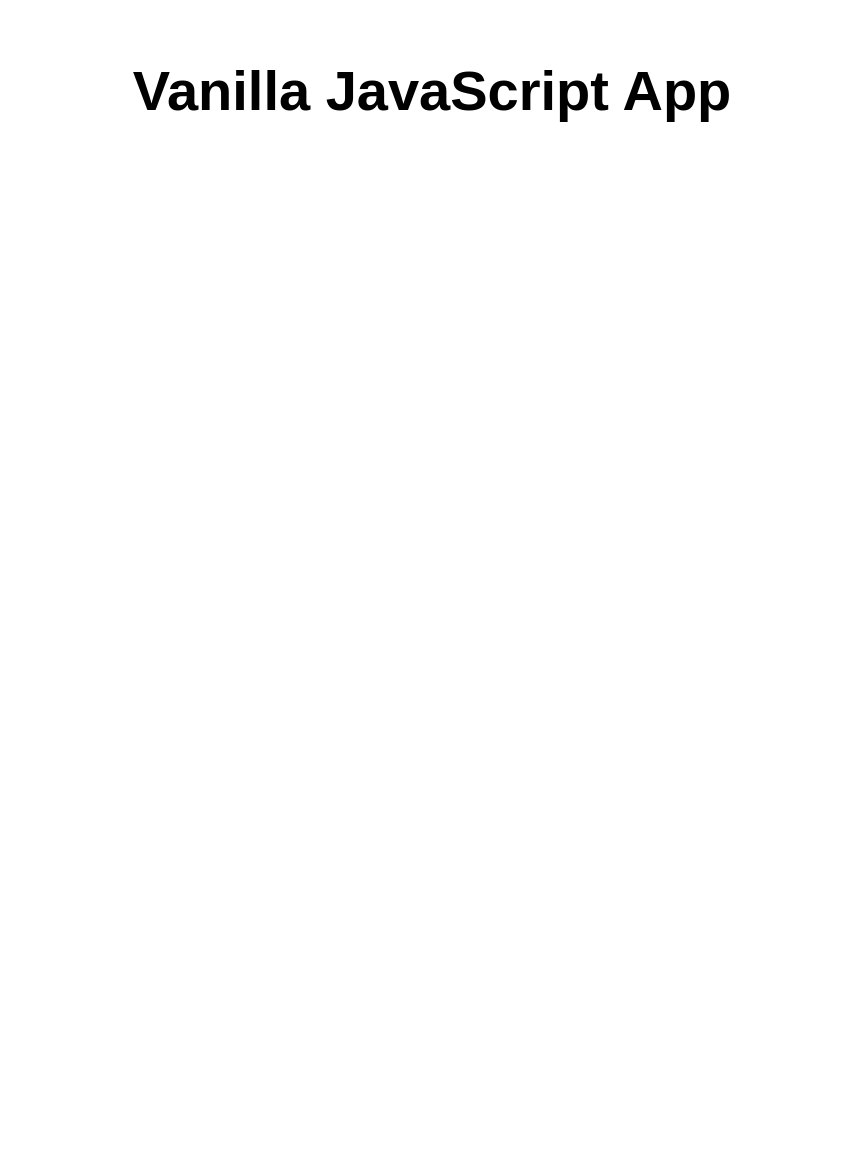
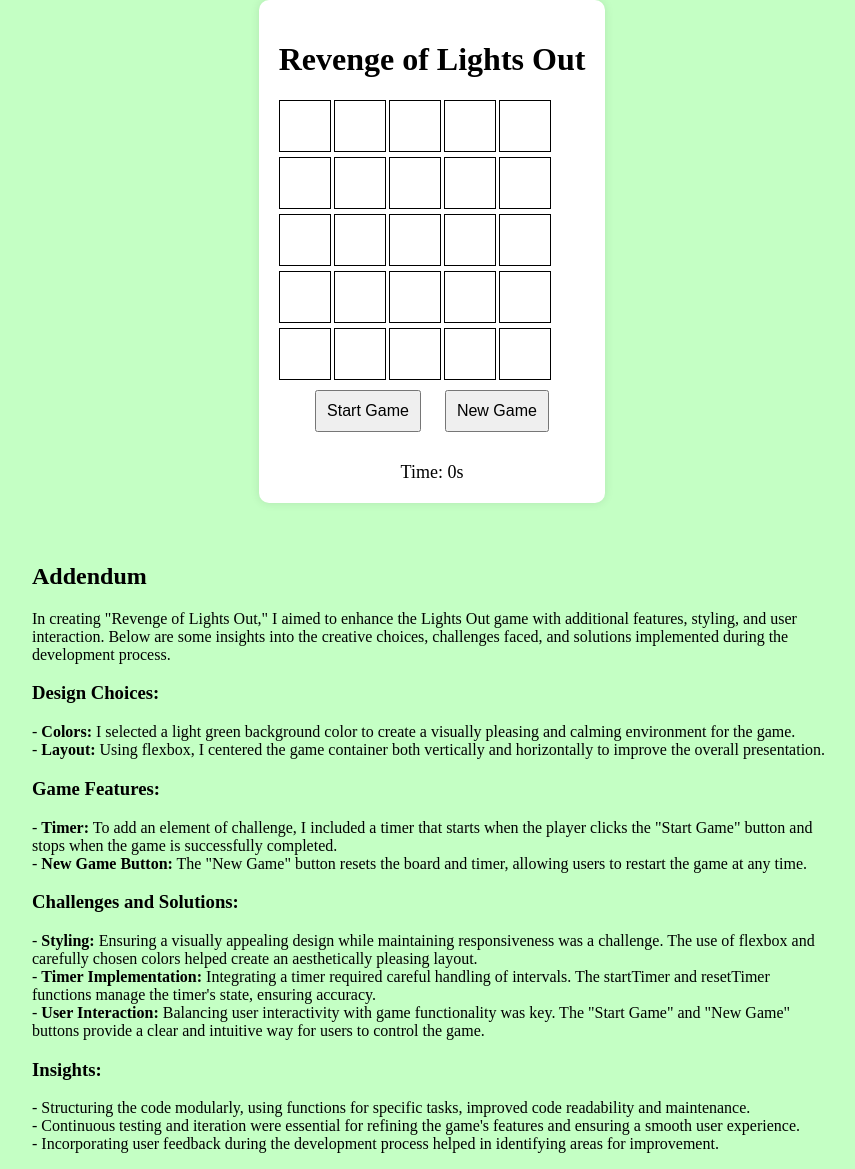
Before and after one commit to BSachin005/FinalProject, a website: page src/index.html in a window 1280 px wide. Shown: the whole page, without its empty margins (208-1063 px from the left). Before the commit the page ends 800 px from the top, so only its background shows below. Drawn offline with Linux system fonts and the light colour scheme.

Commit message:
Add files via upload

```diff
--- a/src/index.html
+++ b/src/index.html
@@ -1,17 +1,52 @@
 <!DOCTYPE html>
 <html lang="en">
+<head>
+    <meta charset="UTF-8">
+    <meta name="viewport" content="width=device-width, initial-scale=1.0">
+    <link rel="stylesheet" href="styles.css">
+    <title>Revenge of Lights Out</title>
+</head>
+<body>
+    <div id="container" class="container">
+        <h1>Revenge of Lights Out</h1>
+        <div id="board" class="board"></div>
+        <button id="startBtn">Start Game</button>
+        <button id="newGameBtn">New Game</button>
+        <div id="timer">Time: 0s</div>
+    </div>
+    <script src="script.js"></script>
 
-<head>
-  <meta charset="UTF-8">
-  <meta name="viewport" content="width=device-width, initial-scale=1.0">
-  <link rel="stylesheet" href="styles.css">
-  <title>Vanilla JavaScript App</title>
-</head>
+    <div id="addendum" class="addendum">
+        <h2>Addendum</h2>
+        <p>
+            In creating "Revenge of Lights Out," I aimed to enhance the Lights Out game with additional features, styling, and user interaction. Below are some insights into the creative choices, challenges faced, and solutions implemented during the development process.
+        </p>
 
-<body>
-  <main>
-    <h1>Vanilla JavaScript App</h1>
-  </main>
+        <h3>Design Choices:</h3>
+        <p>
+            - <strong>Colors:</strong> I selected a light green background color to create a visually pleasing and calming environment for the game.<br>
+            - <strong>Layout:</strong> Using flexbox, I centered the game container both vertically and horizontally to improve the overall presentation.
+        </p>
+
+        <h3>Game Features:</h3>
+        <p>
+            - <strong>Timer:</strong> To add an element of challenge, I included a timer that starts when the player clicks the "Start Game" button and stops when the game is successfully completed.<br>
+            - <strong>New Game Button:</strong> The "New Game" button resets the board and timer, allowing users to restart the game at any time.
+        </p>
+
+        <h3>Challenges and Solutions:</h3>
+        <p>
+            - <strong>Styling:</strong> Ensuring a visually appealing design while maintaining responsiveness was a challenge. The use of flexbox and carefully chosen colors helped create an aesthetically pleasing layout.<br>
+            - <strong>Timer Implementation:</strong> Integrating a timer required careful handling of intervals. The startTimer and resetTimer functions manage the timer's state, ensuring accuracy.<br>
+            - <strong>User Interaction:</strong> Balancing user interactivity with game functionality was key. The "Start Game" and "New Game" buttons provide a clear and intuitive way for users to control the game.
+        </p>
+
+        <h3>Insights:</h3>
+        <p>
+            - Structuring the code modularly, using functions for specific tasks, improved code readability and maintenance.<br>
+            - Continuous testing and iteration were essential for refining the game's features and ensuring a smooth user experience.<br>
+            - Incorporating user feedback during the development process helped in identifying areas for improvement.
+        </p>
+    </div>
 </body>
-
 </html>
--- /dev/null
+++ b/src/script.js
@@ -0,0 +1,109 @@
+document.addEventListener('DOMContentLoaded', () => {
+    const board = document.getElementById('board');
+    const startBtn = document.getElementById('startBtn');
+    const newGameBtn = document.getElementById('newGameBtn');
+    const timer = document.getElementById('timer');
+    const container = document.getElementById('container');
+    const gridSize = 5;
+    let intervalId;
+    let seconds = 0;
+
+    // Create the initial board
+    createBoard();
+
+    // Function to create the initial board
+    function createBoard() {
+        for (let i = 0; i < gridSize * gridSize; i++) {
+            const cell = document.createElement('div');
+            cell.classList.add('cell');
+            cell.addEventListener('click', () => toggleCell(cell));
+            board.appendChild(cell);
+        }
+    }
+
+    // Function to toggle the state of a cell
+    function toggleCell(cell) {
+        cell.classList.toggle('is-off');
+        toggleNeighbors(cell);
+        checkWin();
+    }
+
+    // Function to toggle the state of neighboring cells
+    function toggleNeighbors(cell) {
+        const index = Array.from(board.children).indexOf(cell);
+        const row = Math.floor(index / gridSize);
+        const col = index % gridSize;
+
+        const neighbors = [
+            { row: row, col: col },
+            { row: row - 1, col: col },
+            { row: row + 1, col: col },
+            { row: row, col: col - 1 },
+            { row: row, col: col + 1 }
+        ];
+
+        neighbors.forEach(neighbor => {
+            const neighborIndex = neighbor.row * gridSize + neighbor.col;
+            const neighborCell = board.children[neighborIndex];
+            if (neighborCell) {
+                neighborCell.classList.toggle('is-off');
+            }
+        });
+    }
+
+    // Function to randomize the board while keeping it solvable
+    function randomizeBoard() {
+        for (let i = 0; i < gridSize * gridSize; i++) {
+            if (Math.random() > 0.5) {
+                const cell = board.children[i];
+                toggleCell(cell);
+            }
+        }
+    }
+
+    // Function to check if the player has won
+    function checkWin() {
+        const cells = board.getElementsByClassName('cell');
+        const isSolved = Array.from(cells).every(cell => !cell.classList.contains('is-off'));
+        if (isSolved) {
+            clearInterval(intervalId);
+            window.alert(`You win! Time taken: ${seconds} seconds`);
+            // Optionally, reset the board or perform other actions
+        }
+    }
+
+    // Event listener for the "Start Game" button
+    startBtn.addEventListener('click', () => {
+        resetBoard();
+        resetTimer();
+        startTimer();
+        randomizeBoard();
+    });
+
+    // Event listener for the "New Game" button
+    newGameBtn.addEventListener('click', () => {
+        resetBoard();
+        resetTimer();
+    });
+
+    // Function to reset the board
+    function resetBoard() {
+        const cells = board.getElementsByClassName('cell');
+        Array.from(cells).forEach(cell => cell.classList.remove('is-off'));
+    }
+
+    // Function to start the timer
+    function startTimer() {
+        intervalId = setInterval(() => {
+            seconds++;
+            timer.textContent = `Time: ${seconds}s`;
+        }, 1000);
+    }
+
+    // Function to reset the timer
+    function resetTimer() {
+        clearInterval(intervalId);
+        seconds = 0;
+        timer.textContent = `Time: ${seconds}s`;
+    }
+});
--- a/src/styles.css
+++ b/src/styles.css
@@ -1,21 +1,55 @@
-* {
-  font-family: Arial, Helvetica, sans-serif;
+body {
+    background-color: #c4ffc4; /* Light green background */
+    margin: 0;
+    display: flex;
+    flex-direction: column;
+    align-items: center;
+    justify-content: center;
+    min-height: 100vh;
 }
 
-html, body {
-  margin: 0;
-  border: 0;
-  padding: 0;
-  background-color: #fff;
+.container {
+    background-color: #fff;
+    padding: 20px;
+    border-radius: 10px;
+    box-shadow: 0 0 10px rgba(0, 0, 0, 0.1);
+    text-align: center;
+    margin-bottom: 20px;
 }
 
-main {
-  margin: auto;
-  width: 50%;
-  padding: 20px;
+.board {
+    display: grid;
+    grid-template-columns: repeat(5, 50px);
+    gap: 5px;
 }
 
-main > h1 {
-  text-align: center;
-  font-size: 3.5em;
+.cell {
+    width: 50px;
+    height: 50px;
+    background-color: white;
+    border: 1px solid black;
 }
+
+.is-off {
+    background-color: black;
+}
+
+button {
+    margin: 10px;
+    padding: 10px;
+    font-size: 16px;
+    cursor: pointer;
+}
+
+#timer {
+    margin-top: 20px;
+    font-size: 18px;
+}
+
+.addendum {
+    margin-top: 20px;
+    text-align: left;
+    max-width: 800px;
+    margin-left: auto;
+    margin-right: auto;
+}
```
